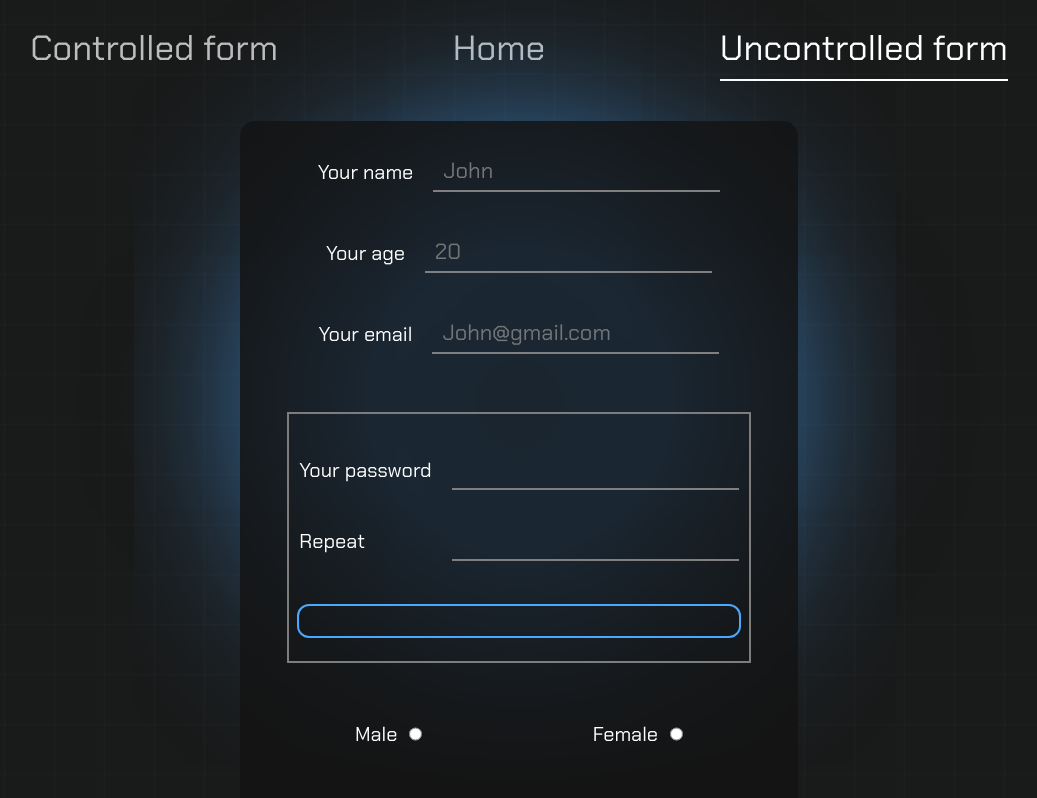
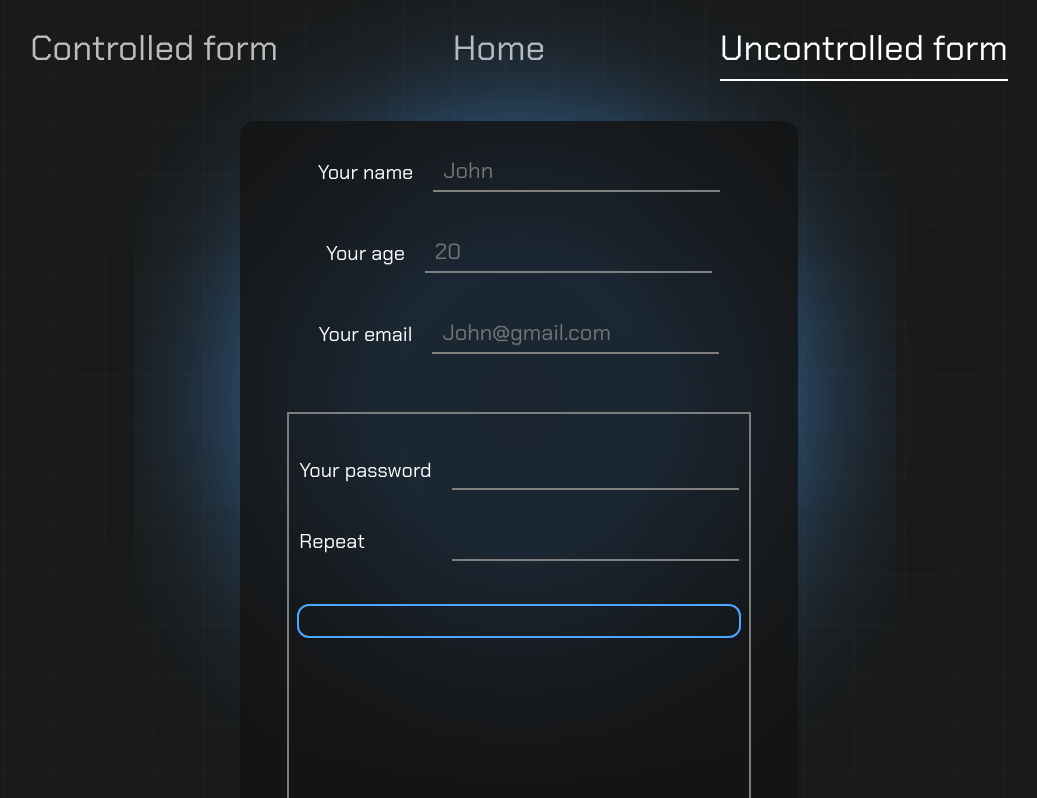
Before and after one commit to DialecticalLaw/react-projects, a React (Vite) app in the folder forms/: page /uncontrolled in a window 1280 px wide. Shown: the top 798 px of the page, without its empty margins (121-1158 px from the left). Built offline with nearby package versions, Linux system fonts and the light colour scheme; a web font is replaced by a local one.

Commit message:
feat: fix height of the password wrapper

```diff
--- a/forms/src/components/Uncontrolled/Uncontrolled.module.css
+++ b/forms/src/components/Uncontrolled/Uncontrolled.module.css
@@ -13,14 +13,20 @@
   border-radius: 1.5rem;
 }
 
-.wrapper {
+.password_wrapper,
+.picture_wrapper {
   position: relative;
   display: flex;
   flex-direction: column;
   gap: 3rem;
+  min-height: 40rem;
   margin: 2rem 0;
   padding: 3.5rem 1rem 2.5rem 1rem;
   outline: 0.2rem solid rgb(125, 125, 125);
+}
+
+.picture_wrapper {
+  min-height: initial;
 }
 
 .gender_wrapper {
--- a/forms/src/components/Uncontrolled/Uncontrolled.tsx
+++ b/forms/src/components/Uncontrolled/Uncontrolled.tsx
@@ -95,7 +95,7 @@ export function Uncontrolled() {
           type="text"
         />
 
-        <div className={styles.wrapper}>
+        <div className={styles.password_wrapper}>
           <Input
             error={getErrorMessage(errors, 'password')}
             refLink={passwordRef}
@@ -143,7 +143,7 @@ export function Uncontrolled() {
           })}
         </datalist>
 
-        <div className={styles.wrapper}>
+        <div className={styles.picture_wrapper}>
           <label htmlFor="picture">Upload your picture (png/jpeg)</label>
           <input ref={pictureRef} id="picture" type="file" accept=".png,.jpeg" />
           <p className={styles.error}>{getErrorMessage(errors, 'pictures')}</p>
```
